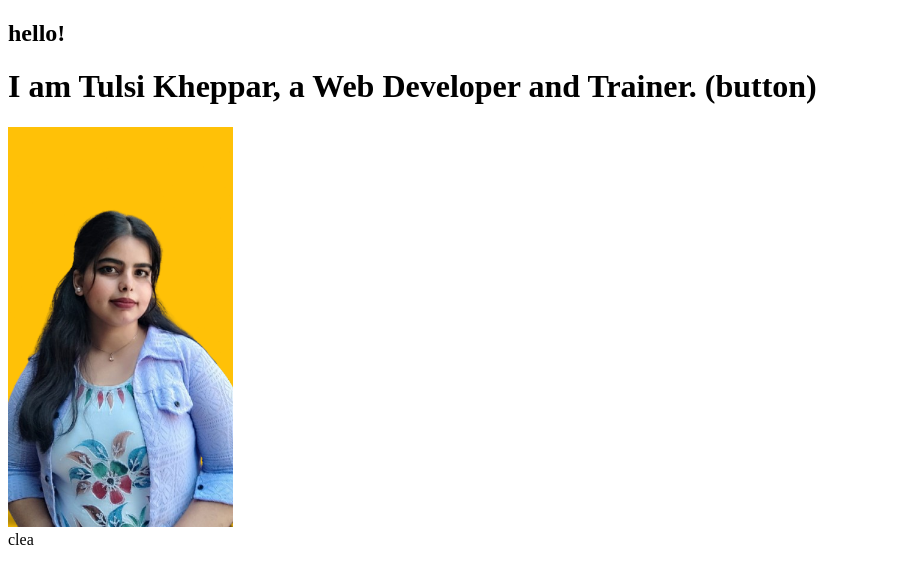
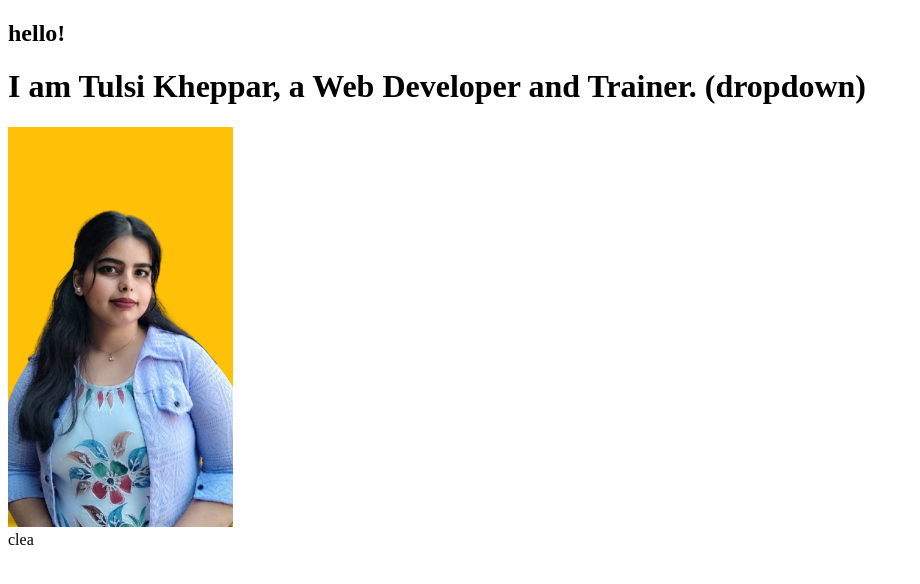
Before and after one commit to TulsiKheppar/html, a plain HTML site: page HTML CODE/Portfolio.html in a window 1280 px wide. Shown: the whole page, without its empty margins (0-920 px from the left). Drawn offline with Linux system fonts and the light colour scheme.

Commit message:
Added a Dropdown

```diff
--- a/HTML CODE/Portfolio.html
+++ b/HTML CODE/Portfolio.html
@@ -12,7 +12,7 @@
         </nav>
         <main>
          <h2> hello! </h2>
-        <h1> I am Tulsi Kheppar, a Web Developer and Trainer. (button)</h1>
+        <h1> I am Tulsi Kheppar, a Web Developer and Trainer. (dropdown)</h1>
         <img src="/IMAGES/profile pic.png" alt="profile pic of tulsi kheppar" height="400px" title="Tulsi Kheppar">
         </main>
 clea
```
